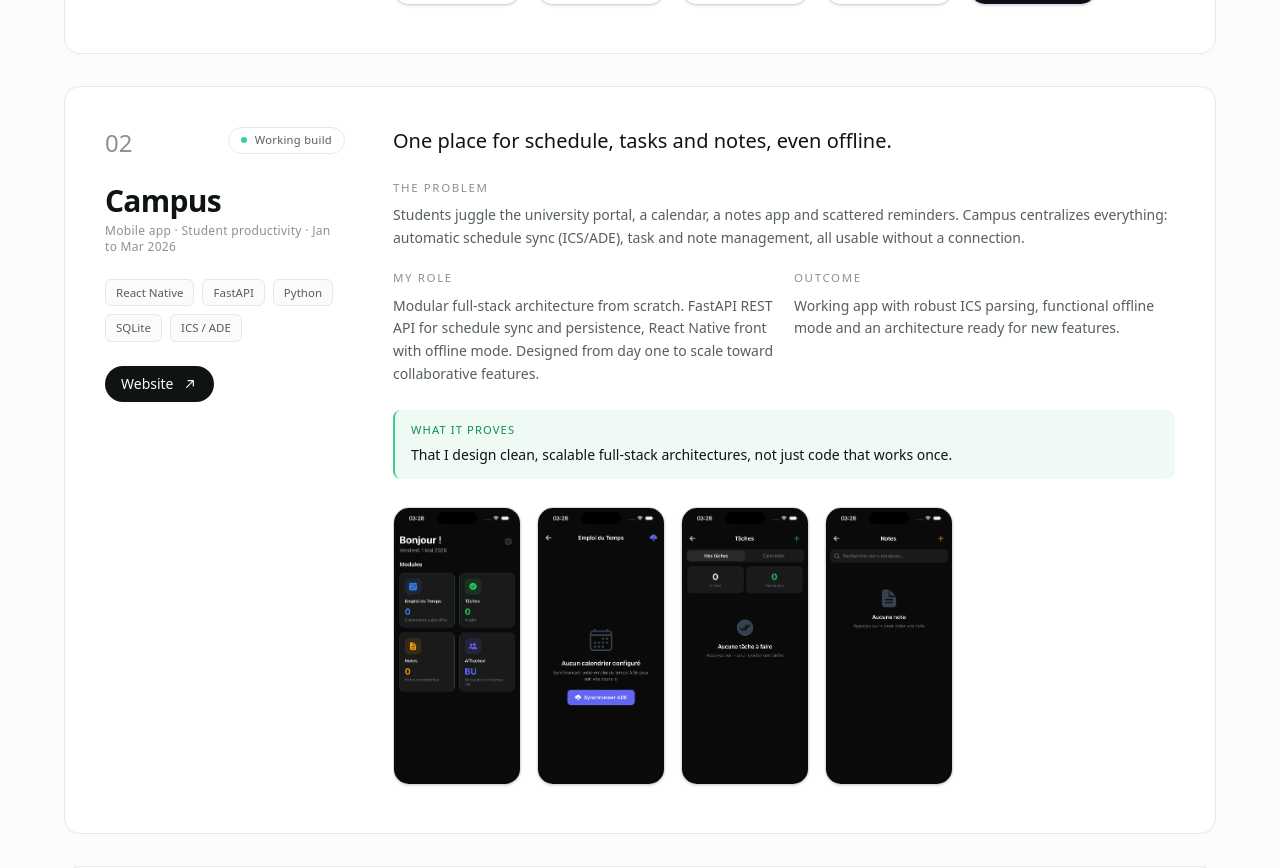
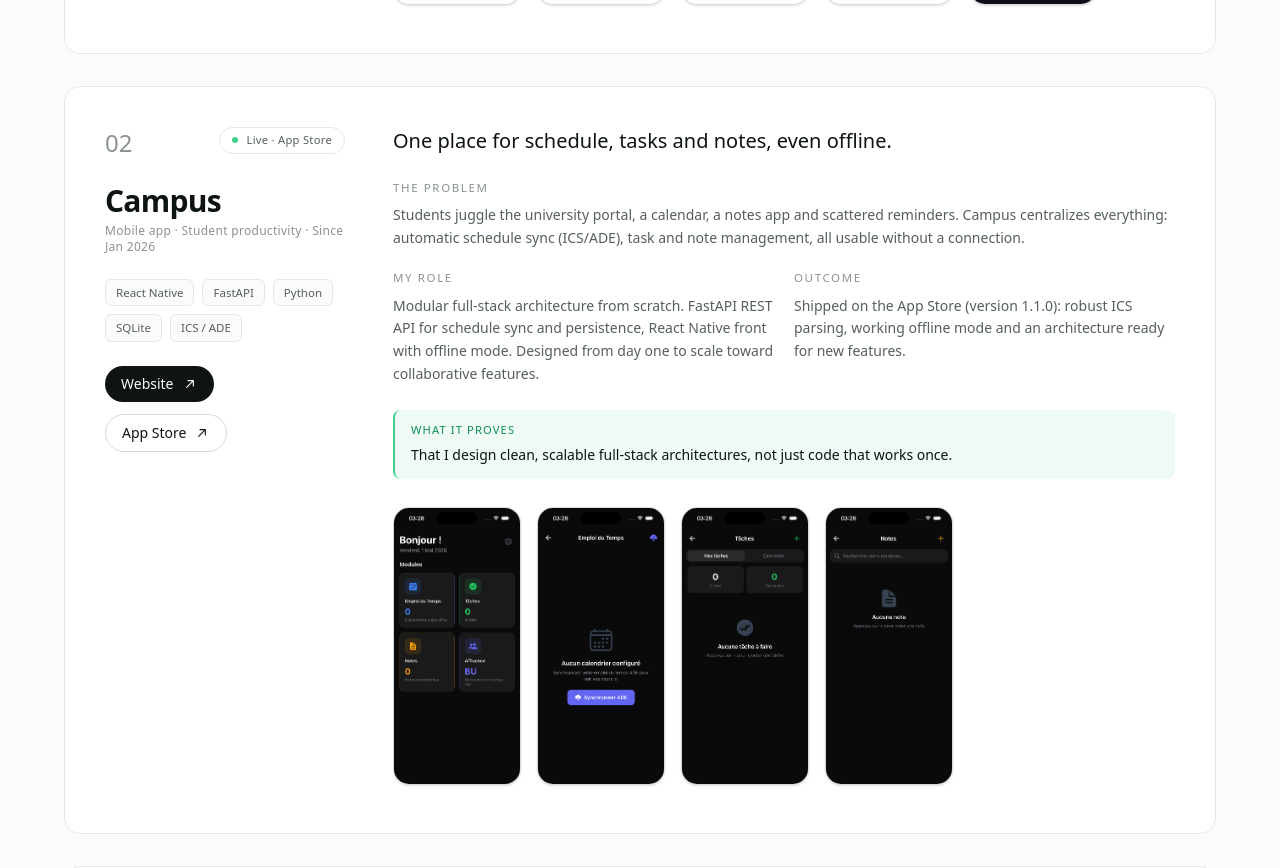
Before and after one commit to kanepapaaly/eportfolio-pak, a Next.js app: page / in a window 1280 px wide. Shown: the part 1960-2828 px from the top of the page. Built offline with nearby package versions, Linux system fonts and the light colour scheme; no server answers.

Commit message:
Campus : lien App Store et statut en production
- lien App Store de Campus (id6765494880), en secondaire derrière le site
- statut « En production · App Store », résultat et période mis à jour
- README : pas de galerie pour les projets web, le lien du site suffit

```diff
--- a/src/data/projects.ts
+++ b/src/data/projects.ts
@@ -97,7 +97,7 @@ export const projects: Project[] = [
       fr: "App mobile · Productivité étudiante",
       en: "Mobile app · Student productivity",
     },
-    period: { fr: "Janvier à mars 2026", en: "Jan to Mar 2026" },
+    period: { fr: "Depuis janvier 2026", en: "Since Jan 2026" },
     tagline: {
       fr: "Un seul endroit pour l'emploi du temps, les tâches et les notes, même hors-ligne.",
       en: "One place for schedule, tasks and notes, even offline.",
@@ -111,20 +111,25 @@ export const projects: Project[] = [
       en: "Modular full-stack architecture from scratch. FastAPI REST API for schedule sync and persistence, React Native front with offline mode. Designed from day one to scale toward collaborative features.",
     },
     result: {
-      fr: "Application fonctionnelle avec parsing ICS robuste, mode hors-ligne opérationnel et architecture prête à accueillir de nouvelles fonctionnalités.",
-      en: "Working app with robust ICS parsing, functional offline mode and an architecture ready for new features.",
+      fr: "Publiée sur l'App Store (version 1.1.0) : parsing ICS robuste, mode hors-ligne opérationnel et architecture prête à accueillir de nouvelles fonctionnalités.",
+      en: "Shipped on the App Store (version 1.1.0): robust ICS parsing, working offline mode and an architecture ready for new features.",
     },
     proves: {
       fr: "Que je conçois des architectures full-stack propres et évolutives, pas juste du code qui marche une fois.",
       en: "That I design clean, scalable full-stack architectures, not just code that works once.",
     },
     stack: ["React Native", "FastAPI", "Python", "SQLite", "ICS / ADE"],
-    statusTag: { fr: "Fonctionnel", en: "Working build" },
+    statusTag: { fr: "En production · App Store", en: "Live · App Store" },
     links: [
       {
         label: { fr: "Site web", en: "Website" },
         href: "https://www.campus-app.app",
         kind: "primary",
+      },
+      {
+        label: { fr: "App Store", en: "App Store" },
+        href: "https://apps.apple.com/app/campus-agenda-etudiant/id6765494880",
+        kind: "external",
       },
     ],
     images: [
```
Also changed, not shown: 1 other file (tests, documents, lock files or other folders).
